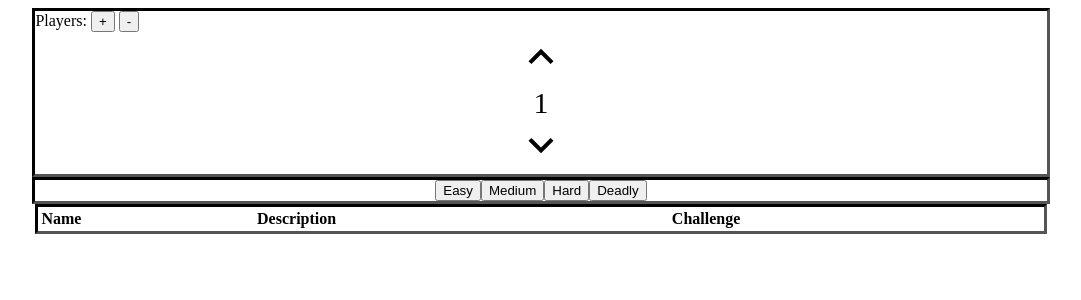
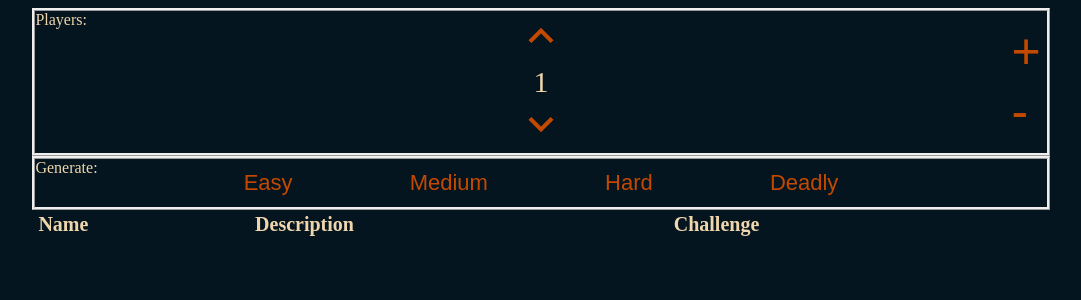
Before and after one commit to peffjepin/encounter_generator, a Flask app: page /encounter_generator/ in a window 1280 px wide. Shown: the top 300 px of the page, without its empty margins (99-1180 px from the left). Run offline with Flask 2, Linux system fonts and the light colour scheme; lists and menus that the app fills with data are empty; parts of the project's set-up code (start-up, migrations or seed data) failed here and were passed over.

Commit message:
update visual theming of web app

```diff
--- a/encounters/flaskapp/static/encounters.js
+++ b/encounters/flaskapp/static/encounters.js
@@ -69,8 +69,10 @@ async function generate_encounter(difficulty) {
 
 
 function add_character() {
-    const new_input = level_inputs.firstElementChild.cloneNode(true);
-    level_inputs.appendChild(new_input);
+    if (level_inputs.children.length < 10) {
+        const new_input = level_inputs.firstElementChild.cloneNode(true);
+        level_inputs.appendChild(new_input);
+    }
 }
 
 
--- a/encounters/flaskapp/static/styles.css
+++ b/encounters/flaskapp/static/styles.css
@@ -1,3 +1,69 @@
+:root {
+    --bg_color: #04151F;
+    --fg_color: #EFD6AC;
+    --bg_secondary: #0a2b3d;
+    --bg_tertiary: #021d2e;
+    --interactive_color: #C44900;
+}
+
+body {
+    background-color: var(--bg_color);
+}
+
+span, tr {
+    color: var(--fg_color);
+}
+
+tbody > tr:nth-child(even) {
+    background-color: var(--bg_secondary);
+}
+
+tbody > tr:nth-child(odd) {
+    background-color: var(--bg_tertiary);
+}
+
+thead > tr {
+    font-size: 20px;
+}
+
+.players_label {
+    position: absolute;
+}
+
+.generate_label {
+    position: absolute;
+}
+
+.player_controls {
+    position: absolute;
+    top: 10px;
+    right: 0;
+}
+
+.player_control_button {
+    color: var(--interactive_color);
+    font-size: 50px;
+    background: none;
+    border: none;
+}
+
+.generation_buttons {
+    padding-left: 20%;
+    padding-right: 20%;
+    padding-top: 10px;
+    padding-bottom: 10px;
+    display: flex;
+    justify-content: space-between;
+}
+
+.generate_button {
+    color: var(--interactive_color);
+    font-size: 22px;
+    background: none;
+    border: none;
+}
+
+
 .change_level_icon {
     width: 50px;
     height: 50px;
@@ -48,38 +114,33 @@
 }
 
 #monster_card {
-    background-color: #fefefe;
+    color: var(--fg_color);
+    background-color: var(--bg_secondary);
+    padding: 10px;
     margin: 25% auto;
-    border: 1px solid #888;
+    border: 1px solid var(--fg_color);
     width: 70%;
 }
 
 #monster_card_close {
-    color: #aaa;
+    color: var(--interactive_color);
     float: right;
-    font-size: 28px;
+    padding: 6px;
+    font-size: 40px;
     font-weight: bold;
 }
 
-#monster_card_close:hover,
-#monster_card_close:focus {
-    color: black;
-    text-decoration: none;
-    cursor: pointer;
-}
-
 .input_section {
+    position: relative;
     margin: auto;
     width: 80%;
-    border-color: black;
-    border-style: inset;
+    border-color: var(--bg-secondary);
+    border-style: ridge;
 }
 
 #monsters_table {
     margin: auto;
     width: 80%;
-    border-color: black;
-    border-style: inset;
 }
 
 .monster_table_header_content {
@@ -90,6 +151,8 @@
 .monster_name {
     font-size: 22px;
     text-decoration: underline;
+    text-decoration-thickness: 2px;
+    text-decoration-color: var(--interactive_color);
     vertical-align: bottom;
 }
 
--- a/encounters/flaskapp/templates/index.html
+++ b/encounters/flaskapp/templates/index.html
@@ -6,10 +6,14 @@
 {% block content %}
 
 <div class="input_section">
-    <div>
-        <span>Players:</span>
-        <button type="button" onclick="add_character();">+</button>
-        <button type="button" onclick="remove_character();">-</button>
+    <span class="players_label">Players:</span>
+    <div class="player_controls">
+        <div>
+            <button class="player_control_button" type="button" onclick="add_character();">+</button>
+        </div>
+        <div>
+            <button class="player_control_button" type="button" onclick="remove_character();">-</button>
+        </div>
     </div>
     <div class="center" id="character_level_inputs">
         <span class="character_level_selector">
@@ -25,11 +29,12 @@
 </div>
 
 <div class="input_section">
-    <div class="center">
-        <button onclick="generate_encounter('easy')">Easy</button>
-        <button onclick="generate_encounter('medium')">Medium</button>
-        <button onclick="generate_encounter('hard')">Hard</button>
-        <button onclick="generate_encounter('deadly')">Deadly</button>
+    <span class="generate_label">Generate:</span>
+    <div class="generation_buttons">
+        <button class="generate_button" onclick="generate_encounter('easy')">Easy</button>
+        <button class="generate_button" onclick="generate_encounter('medium')">Medium</button>
+        <button class="generate_button" onclick="generate_encounter('hard')">Hard</button>
+        <button class="generate_button" onclick="generate_encounter('deadly')">Deadly</button>
     </div>
 </div>
 
@@ -56,8 +61,8 @@
 </div>
 
 <div class="templates" hidden>
-    <img id="unlocked_lock" class="lock_icon" src="{{ url_for(".static", filename="lock-outline.svg") }}" onclick="toggle_monster_lock(this)">
-    <img id="locked_lock" class="lock_icon" src="{{ url_for(".static", filename="lock.svg") }}" onclick="toggle_monster_lock(this)">
+    <img id="unlocked_lock" class="lock_icon" draggable="false" src="{{ url_for(".static", filename="lock-outline.svg") }}" onclick="toggle_monster_lock(this)">
+    <img id="locked_lock" class="lock_icon" draggable="false" src="{{ url_for(".static", filename="lock.svg") }}" onclick="toggle_monster_lock(this)">
     <table>
         <tr id="monster_entry_template" class="monster_entry">
             <td>
--- a/encounters/flaskapp/util.py
+++ b/encounters/flaskapp/util.py
@@ -69,6 +69,8 @@ def render_html_display(monster):
             f"<p>{monster.legendary_actions.get('preamble', '')}</p>"
         )
         for name, desc in monster.legendary_actions.items():
+            if name == "preamble":
+                continue
             remainder.append(labeled_p(name, desc))
 
     return base + "\n".join(remainder)
```
Also changed, not shown: encounters/flaskapp/static/chevron-down.svg, encounters/flaskapp/static/chevron-up.svg, encounters/flaskapp/static/lock-outline.svg, encounters/flaskapp/static/lock.svg.
